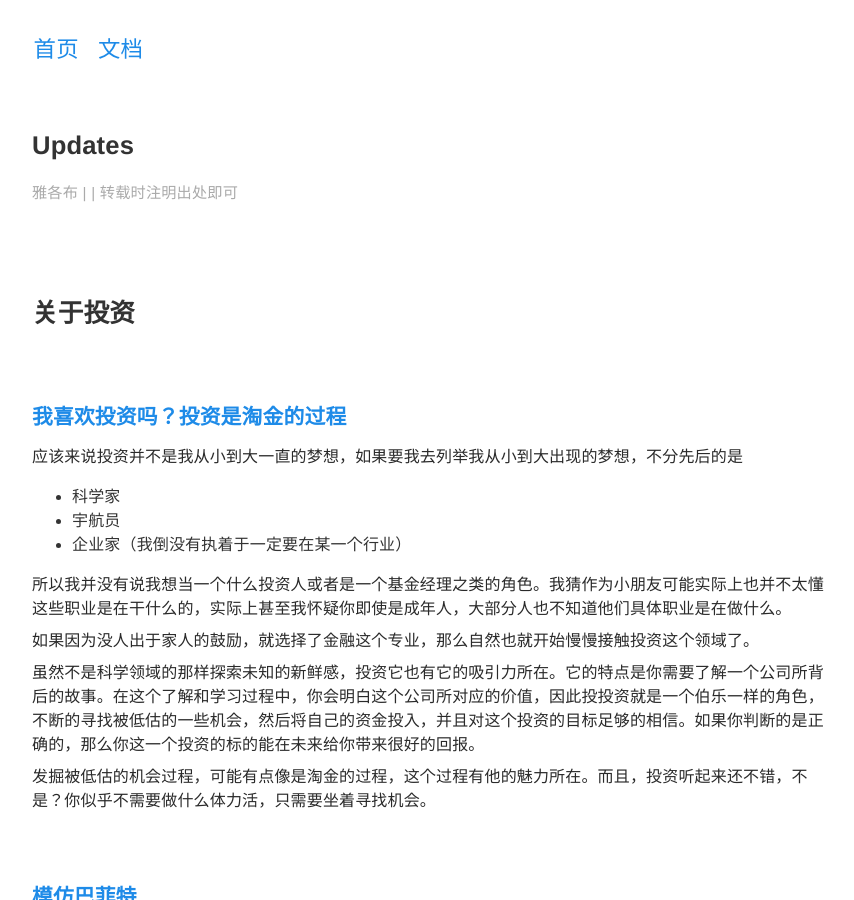
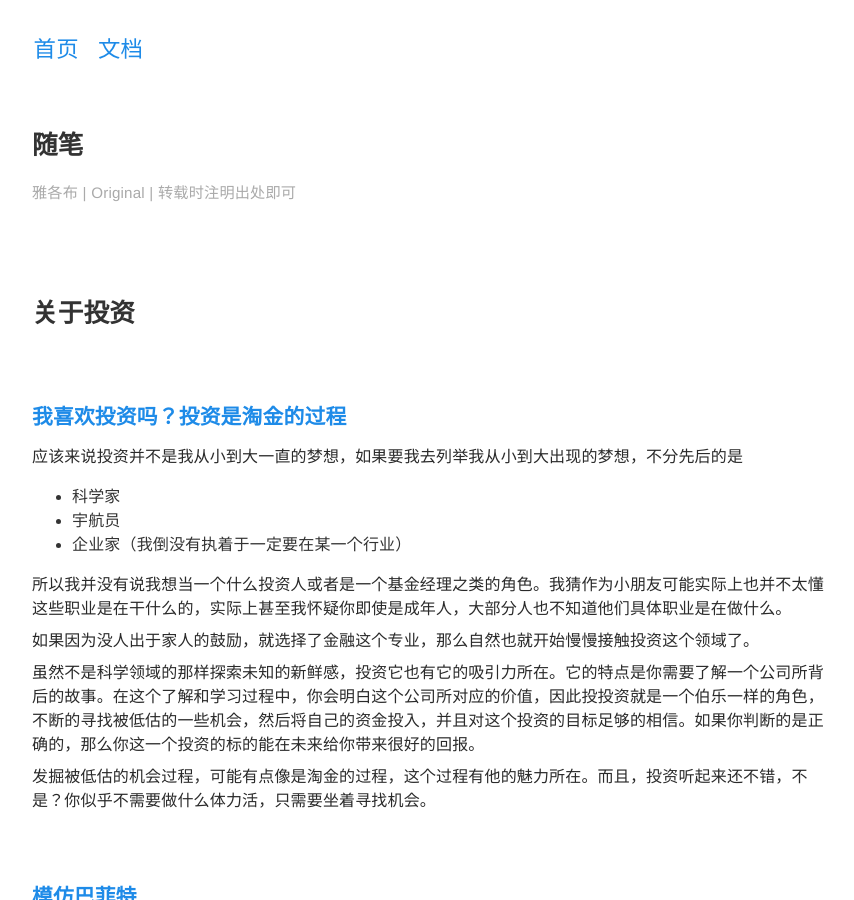
Before and after one commit to richardyrich/richardyrich.github.io, a Jekyll site: the page built from _posts/2021-05-27-updates.md, in a window 1280 px wide and 900 px high. Shown: the whole window, without its empty margins (208-1062 px from the left). Built offline with Jekyll 4.4.1, drawn with Linux system fonts in a browser that asks for light colours; our own code applies the rules of GitHub Pages for plain Markdown files.

Commit message:
Update 2021-05-27-updates.md

```diff
--- a/_posts/2021-05-27-updates.md
+++ b/_posts/2021-05-27-updates.md
@@ -1,3 +1,10 @@
+---
+layout: post
+title: "随笔"
+date: 2021-05-27
+categories: Original
+---
+
 ## 关于投资
 
 ### 我喜欢投资吗？投资是淘金的过程
```
